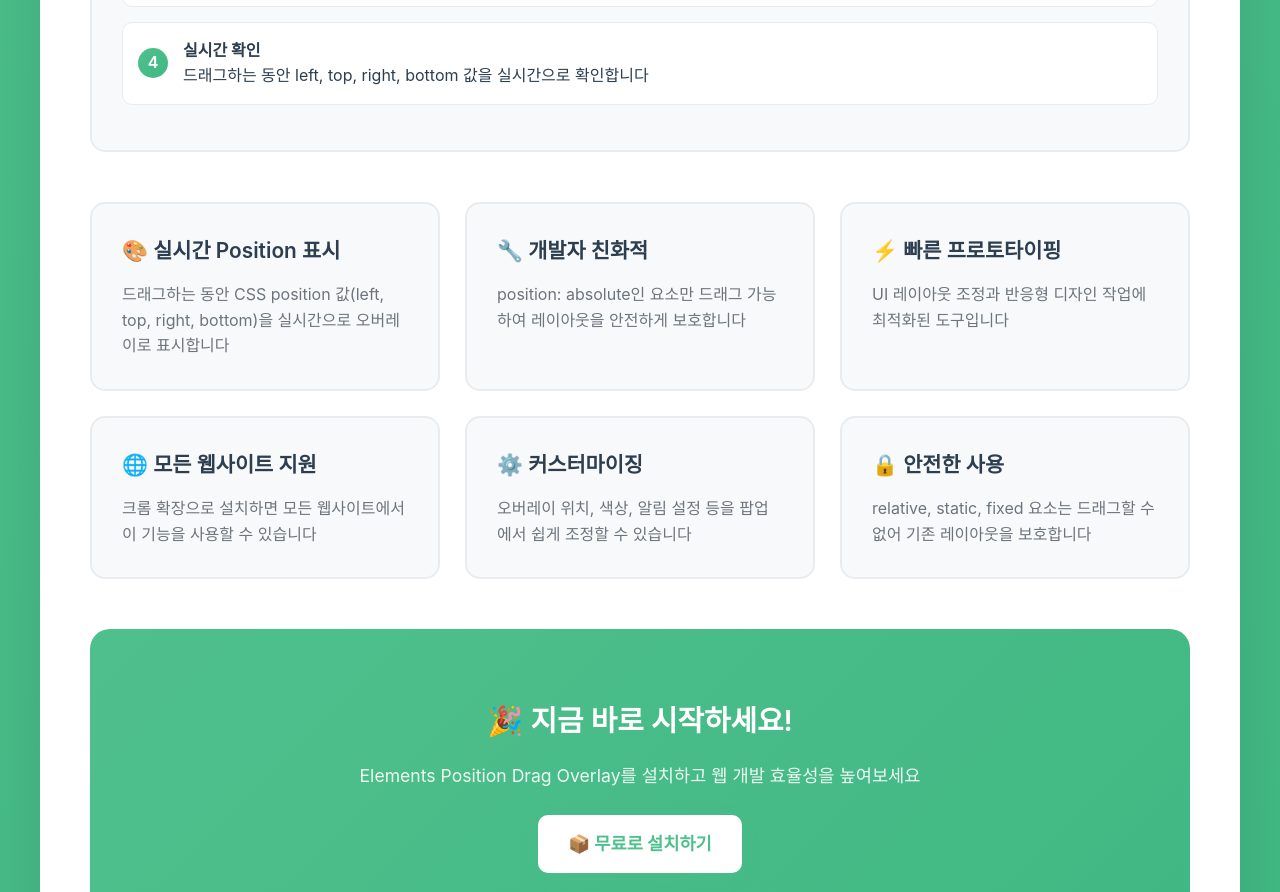
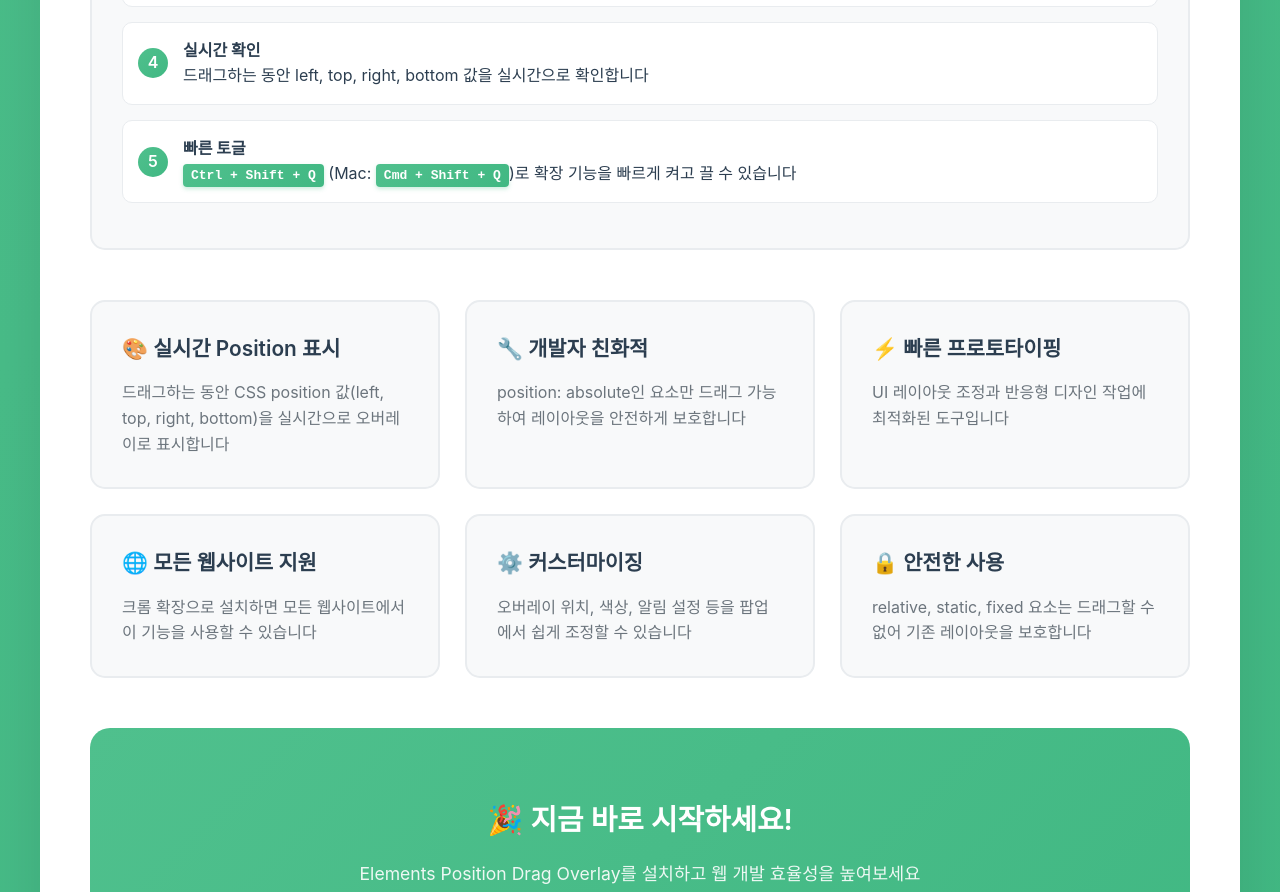
Before and after one commit to SoominYim/elements-position-drag-overlay, a website with bundled scripts: page src/index.html in a window 1280 px wide. Shown: the part 1648-2540 px from the top of the page. Built offline with nearby package versions, Linux system fonts and the light colour scheme.

Commit message:
feat: 사용 단계 추가 - 빠른 토글 기능에 대한 설명 및 단축키 안내를 추가함

```diff
--- a/src/index.html
+++ b/src/index.html
@@ -633,6 +633,13 @@
             드래그하는 동안 left, top, right, bottom 값을 실시간으로 확인합니다
           </div>
         </div>
+        <div class="usage-step">
+          <div class="usage-step-number">5</div>
+          <div class="usage-step-content">
+            <strong>빠른 토글</strong><br />
+            <kbd>Ctrl + Shift + Q</kbd> (Mac: <kbd>Cmd + Shift + Q</kbd>)로 확장 기능을 빠르게 켜고 끌 수 있습니다
+          </div>
+        </div>
       </div>
 
       <div class="features">
```
